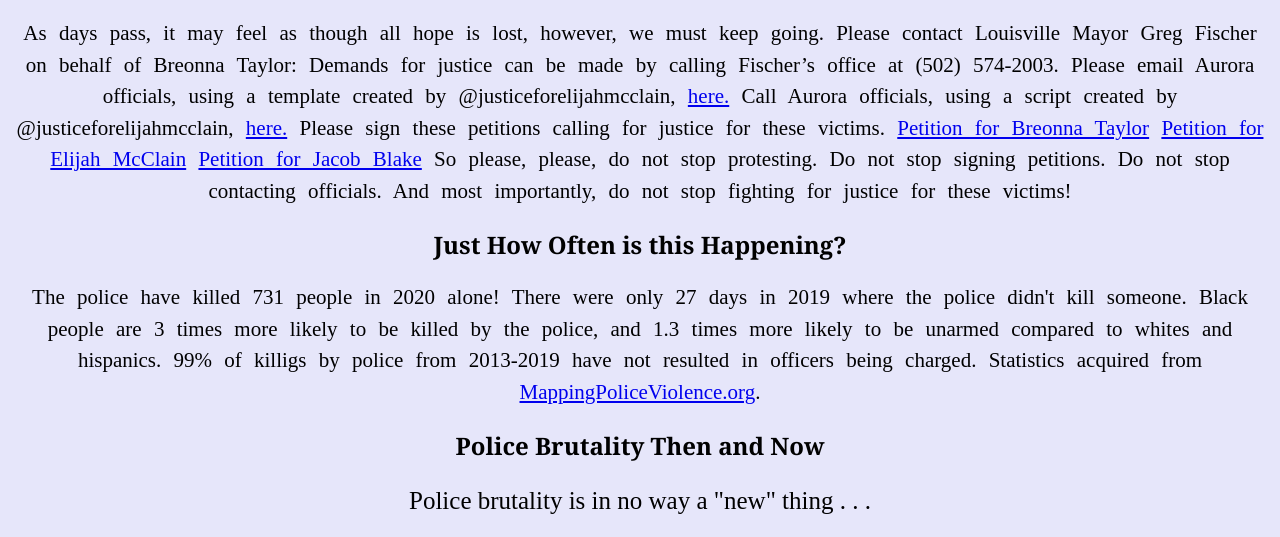
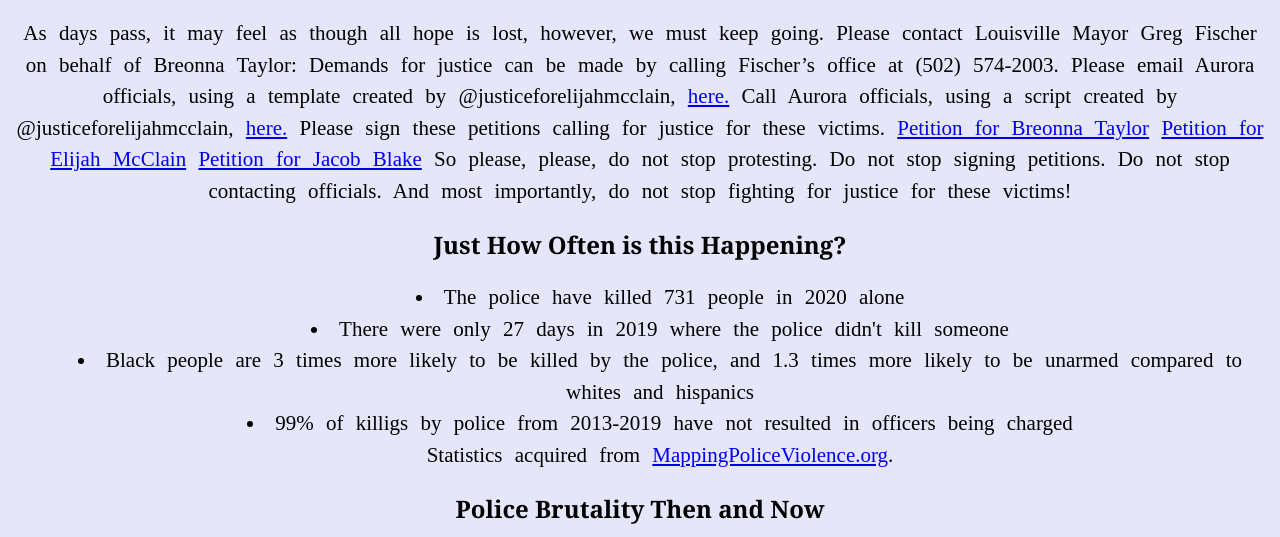
Before and after one commit to Janayah8/janyah8.github.io, a plain HTML site: page index.html in a window 1280 px wide. Shown: the part 1170-1707 px from the top of the page. Drawn offline with Linux system fonts and the light colour scheme; grey boxes are pictures that could not be loaded.

Commit message:
added an ul

```diff
--- a/index.html
+++ b/index.html
@@ -36,11 +36,13 @@ So please, please, do not stop protesting. Do not stop signing petitions. Do not
 </p>
 
 <h2>Just How Often is this Happening?</h2>
-<p id="s.i" class="hey3">
-  The police have killed 731 people in 2020 alone! There were only 27 days in 2019 where the police didn't kill someone. Black people are 3 times more likely to be killed by the police, and 1.3 times more likely to be unarmed compared to whites and hispanics. 99% of killigs by police from 2013-2019 have not resulted in officers being charged.
+
+<ul id="s.i" class="hey3">
+  <li>The police have killed 731 people in 2020 alone</li> <li>There were only 27 days in 2019 where the police didn't kill someone</li>
+  <li>Black people are 3 times more likely to be killed by the police, and 1.3 times more likely to be unarmed compared to whites and hispanics</li>
+  <li>99% of killigs by police from 2013-2019 have not resulted in officers being charged</li>
   Statistics acquired from <a href="https://mappingpoliceviolence.org/">MappingPoliceViolence.org</a>.
-</p>
-
+</ul>
 <h2>Police Brutality Then and Now</h2>
 <p class="vid">Police brutality is in no way a "new" thing . . .</p>
 <iframe width="560" height="315" src="https://www.youtube.com/embed/a6InULio9fo" frameborder="0" allow="accelerometer; autoplay; encrypted-media; gyroscope; picture-in-picture" allowfullscreen></iframe>
--- a/style.css
+++ b/style.css
@@ -71,6 +71,7 @@ text-align: center;
 font-family: 'Times New Roman', Times, serif;
 line-height: 1.5;
 word-spacing: 7px;
+list-style-position: inside;
 }
 h2 {
   text-align: center;
```
